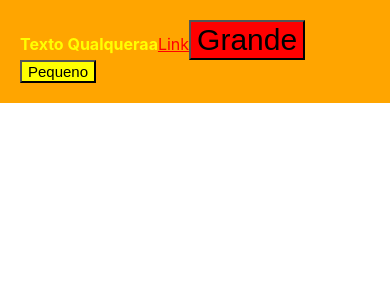
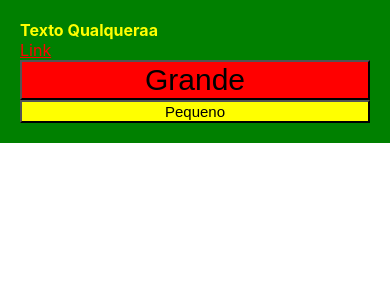
Before and after one commit to Washington95/projetos_react, a React (Vite) app in the folder react-vite/: page / in a window 390 px wide. Shown: the top 300 px of the page. Built offline with nearby package versions, Linux system fonts and the light colour scheme.

Commit message:
Responsividade com Styled

```diff
--- a/react-vite/src/App.tsx
+++ b/react-vite/src/App.tsx
@@ -4,7 +4,7 @@ import * as C from './AppStyles'
 const App = () =>{
 
   return(
-    <C.Container bgColor="orange">
+    <C.Container bgColor="blue">
       <span>Texto Qualqueraa</span>
 
       <a href="#" className='link' >Link</a>
--- a/react-vite/src/AppStyles.ts
+++ b/react-vite/src/AppStyles.ts
@@ -5,9 +5,12 @@ type ConProps = {
 }
 
 export const Container = styled.div<ConProps>`
+    max-width: 600px;
+    margin: auto;
     background-color: ${props => props.bgColor};
     color: white ;
     padding: 20px;
+    display: flex;
 
     span{
         color: yellow;
@@ -22,6 +25,11 @@ export const Container = styled.div<ConProps>`
         }
     }
 
+    @media (max-width: 500px){
+        background-color: green;
+        flex-direction: column;
+    }
+
 `
 type BotaoProps = {
     bg: string;
```
